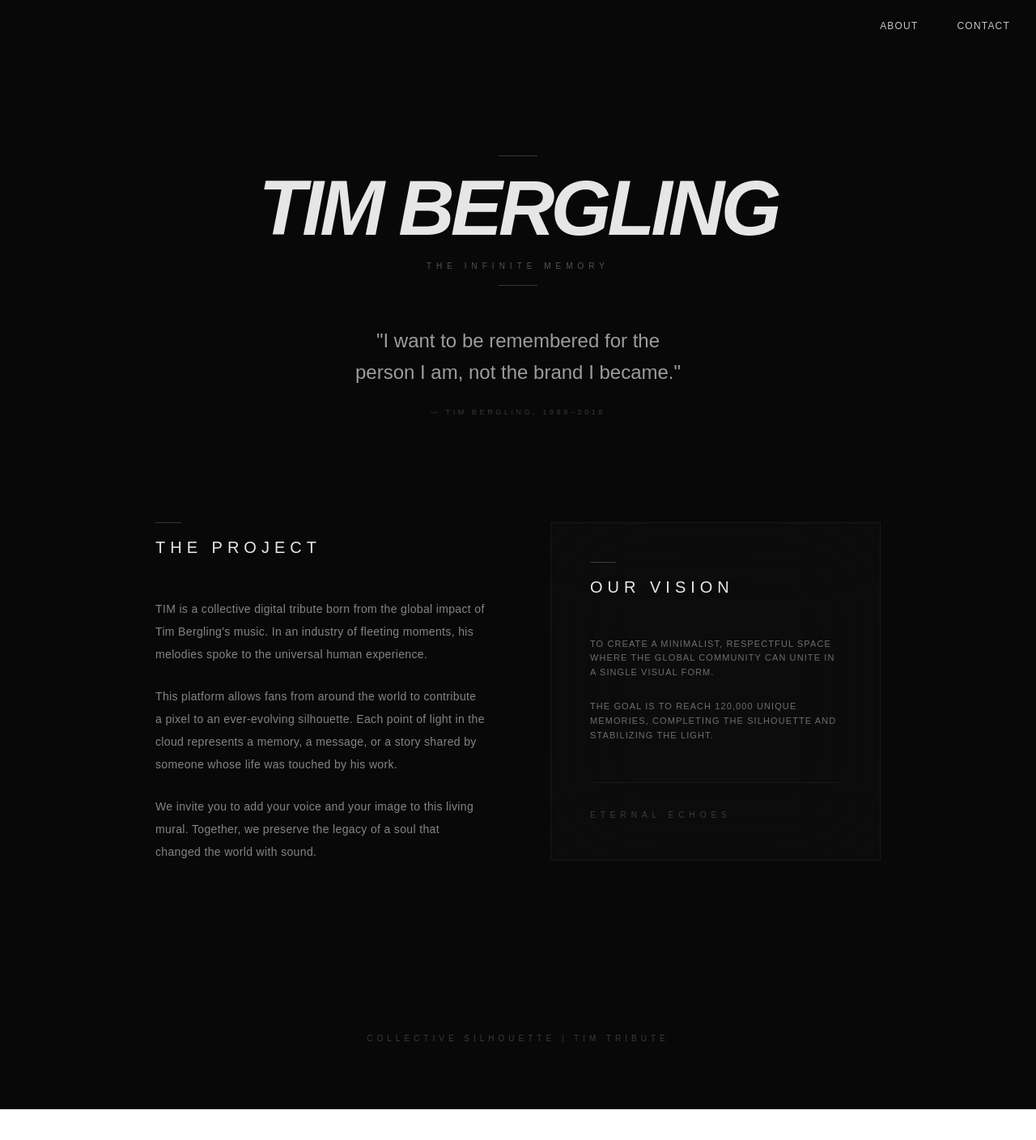
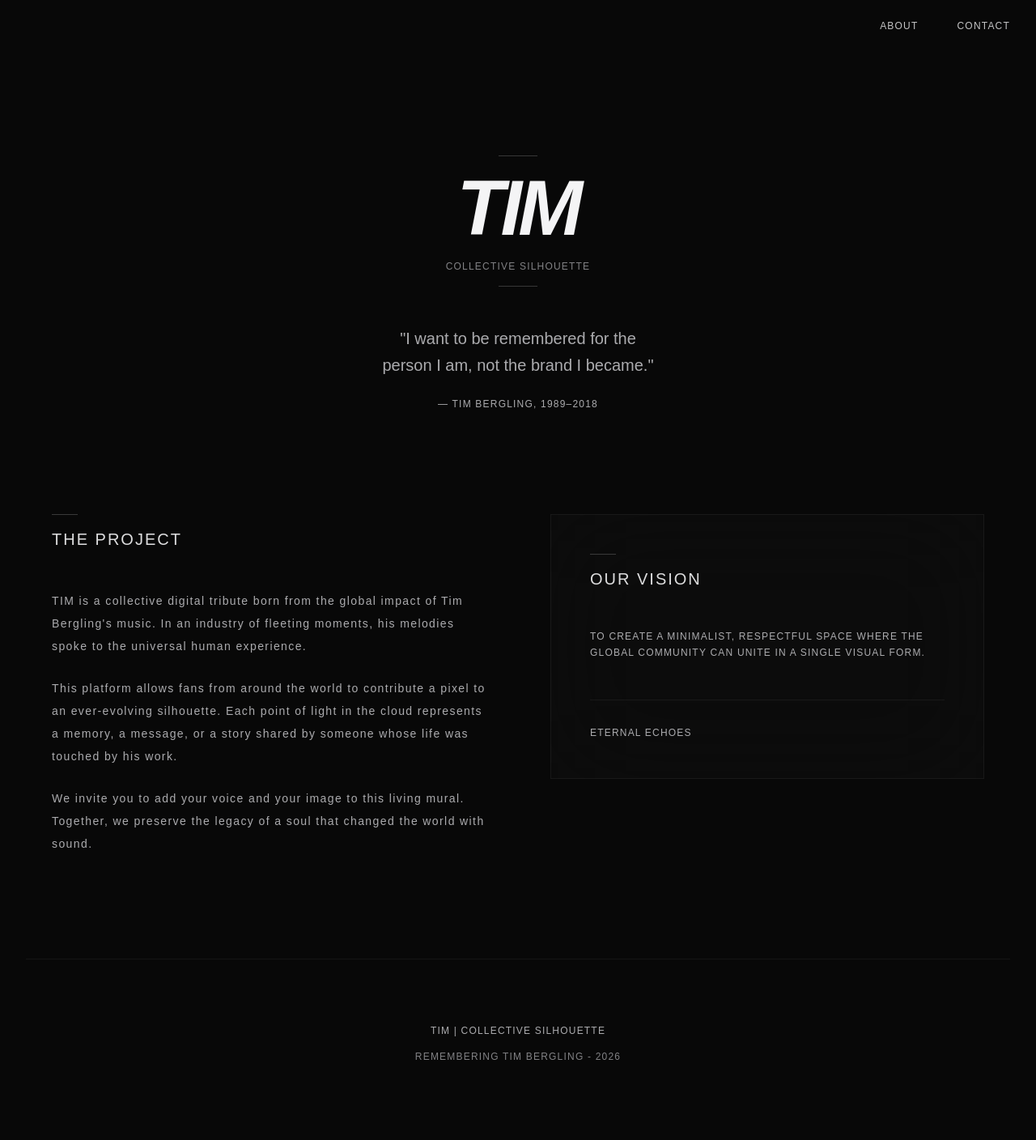
Before and after one commit to J-Jairo-C-Ordoniez/tim, a Next.js app: page /about in a window 1280 px wide. Shown: the top 1408 px of the page at 81% size. Before the commit the page ends 1370 px from the top, so only its background shows below. Built offline with nearby package versions, Linux system fonts and the light colour scheme.

Commit message:
TIM: update

```diff
--- a/src/app/about/page.js
+++ b/src/app/about/page.js
@@ -1,23 +1,13 @@
 'use client'
 
 import Head from '@/components/home/header/Head'
-import AboutHero from '@/components/about/sections/AboutHero'
-import AboutContent from '@/components/about/sections/AboutContent'
+import Main from '@/components/about/main/Main'
 
 export default function AboutPage() {
     return (
-        <main className="min-h-screen bg-background text-white selection:bg-white/10 selection:text-white font-inter">
+        <>
             <Head />
-            <div className="container mx-auto px-4 md:px-8 py-20 lg:py-32 space-y-32">
-                <AboutHero />
-                <AboutContent />
-            </div>
-
-            <footer className="w-full py-20 border-t border-white/5 opacity-20 text-center">
-                <p className="text-[10px] tracking-[0.5em] uppercase font-light">
-                    Collective Silhouette | TIM Tribute
-                </p>
-            </footer>
-        </main>
+            <Main />
+        </>
     )
 }
--- /dev/null
+++ b/src/components/about/main/Main.js
@@ -0,0 +1,25 @@
+'use client'
+
+import Hero from '@/components/about/main/sections/Hero'
+import Content from '@/components/about/main/sections/Content'
+
+export default function Main() {
+    return (
+        <main className="w-full min-h-screen bg-background font-inter box-border">
+            <div className="container mx-auto px-4 md:px-8 py-20 lg:py-32 space-y-32">
+                <Hero />
+                <Content />
+
+                <footer className="w-full py-20 border-t border-primary/5 text-center">
+                    <p className="text-xs tracking-widest text-secondary/80 uppercase font-light">
+                        TIM | Collective Silhouette
+                    </p>
+
+                    <p className="text-xs tracking-widest text-secondary/60 uppercase font-light mt-4">
+                        Remembering Tim Bergling - {new Date().getFullYear()}
+                    </p>
+                </footer>
+            </div>
+        </main>
+    )
+}
--- a/src/components/about/sections/AboutContent.js
+++ b/src/components/about/main/sections/Content.js
@@ -1,16 +1,16 @@
 'use client'
 
-export default function AboutContent() {
+export default function Content() {
     return (
-        <section className="grid grid-cols-1 md:grid-cols-2 gap-20 items-start max-w-4xl mx-auto">
+        <section className="grid grid-cols-1 md:grid-cols-2 gap-20 items-start max-w-6xl mx-auto">
             <div className="space-y-12">
                 <header className="space-y-4">
                     <div className="w-8 h-px bg-white/20" />
-                    <h2 className="text-xl font-light tracking-[0.3em] uppercase text-white/90">
+                    <h2 className="text-xl font-light tracking-widest uppercase text-primary/90">
                         The Project
                     </h2>
                 </header>
-                <div className="space-y-6 text-sm text-white/50 leading-loose tracking-wide font-light">
+                <article className="space-y-6 text-sm text-secondary/80 leading-loose tracking-widest font-light">
                     <p>
                         TIM is a collective digital tribute born from the global impact of Tim Bergling's music. In an industry of fleeting moments, his melodies spoke to the universal human experience.
                     </p>
@@ -20,29 +20,27 @@ export default function AboutContent() {
                     <p>
                         We invite you to add your voice and your image to this living mural. Together, we preserve the legacy of a soul that changed the world with sound.
                     </p>
-                </div>
+                </article>
             </div>
 
-            <div className="space-y-12 p-8 md:p-12 bg-white/2 border border-white/5 backdrop-blur-3xl">
+            <div className="space-y-12 p-8 md:p-12 bg-primary/2 border border-primary/5 backdrop-blur-3xl">
                 <header className="space-y-4">
-                    <div className="w-8 h-px bg-white/20" />
-                    <h2 className="text-xl font-light tracking-[0.3em] uppercase text-white/90">
+                    <div className="w-8 h-px bg-primary/20" />
+                    <h2 className="text-xl font-light tracking-widest uppercase text-primary/90">
                         Our Vision
                     </h2>
                 </header>
-                <div className="space-y-6 text-[11px] text-white/40 leading-relaxed tracking-widest uppercase">
+                <article className="space-y-6 text-xs text-secondary/80 leading-relaxed tracking-widest uppercase">
                     <p>
                         To create a minimalist, respectful space where the global community can unite in a single visual form.
                     </p>
-                    <p>
-                        The goal is to reach 120,000 unique memories, completing the silhouette and stabilizing the light.
-                    </p>
-                </div>
-                <div className="pt-8 border-t border-white/5">
-                    <p className="text-[10px] tracking-[0.6em] text-white/20 uppercase font-medium">
+                </article>
+
+                <footer className="pt-8 border-t border-primary/5">
+                    <p className="text-xs tracking-widest text-secondary/80 uppercase font-medium">
                         Eternal Echoes
                     </p>
-                </div>
+                </footer>
             </div>
         </section>
     )
--- /dev/null
+++ b/src/components/about/main/sections/Hero.js
@@ -0,0 +1,28 @@
+'use client'
+
+export default function Hero() {
+    return (
+        <section className="flex flex-col items-center justify-center text-center space-y-12">
+            <header className="space-y-4">
+                <div className="w-12 h-px bg-primary/20 mx-auto" />
+                <h1 className="text-5xl md:text-8xl font-black tracking-tighter uppercase italic text-primary">
+                    TIM
+                </h1>
+                <p className="text-xs tracking-widest text-secondary/60 uppercase font-medium">
+                    Collective Silhouette
+                </p>
+                <div className="w-12 h-px bg-primary/20 mx-auto" />
+            </header>
+
+            <blockquote className="max-w-xl mx-auto space-y-6">
+                <p className="text-lg md:text-xl font-light leading-relaxed text-secondary/80 text-balance">
+                    "I want to be remembered for the person I am, not the brand I became."
+                </p>
+
+                <footer className="text-xs tracking-widest text-secondary/80 uppercase">
+                    — Tim Bergling, 1989–2018
+                </footer>
+            </blockquote>
+        </section>
+    )
+}
--- a/src/components/about/sections/AboutHero.js
+++ /dev/null
@@ -1,27 +0,0 @@
-'use client'
-
-export default function AboutHero() {
-    return (
-        <section className="flex flex-col items-center justify-center text-center space-y-12">
-            <header className="space-y-4">
-                <div className="w-12 h-px bg-white/20 mx-auto" />
-                <h1 className="text-5xl md:text-8xl font-black tracking-tighter uppercase italic text-white/90">
-                    Tim Bergling
-                </h1>
-                <p className="text-[10px] tracking-[0.6em] text-white/30 uppercase font-medium">
-                    The Infinite Memory
-                </p>
-                <div className="w-12 h-px bg-white/20 mx-auto" />
-            </header>
-
-            <blockquote className="max-w-xl mx-auto space-y-6">
-                <p className="text-lg md:text-2xl font-light leading-relaxed text-white/60 text-balance">
-                    "I want to be remembered for the person I am, not the brand I became."
-                </p>
-                <footer className="text-[9px] tracking-[0.4em] text-white/20 uppercase">
-                    — Tim Bergling, 1989–2018
-                </footer>
-            </blockquote>
-        </section>
-    )
-}
--- a/src/components/home/main/sections/Foot.js
+++ b/src/components/home/main/sections/Foot.js
@@ -5,7 +5,7 @@ export default function Foot({ progression = 10, totalSlots = 120, setIsUploadMo
         <footer className="w-full bg-background font-inter">
             <div className="container mx-auto px-4 md:px-8 py-4 flex items-center justify-between">
                 <section className="space-y-2 w-fit text-center">
-                    <h1 className="text-8xl font-bold tracking-widest uppercase text-primary">
+                    <h1 className="text-5xl md:text-8xl font-black tracking-tighter uppercase italic text-primary">
                         TIM
                     </h1>
 
```
